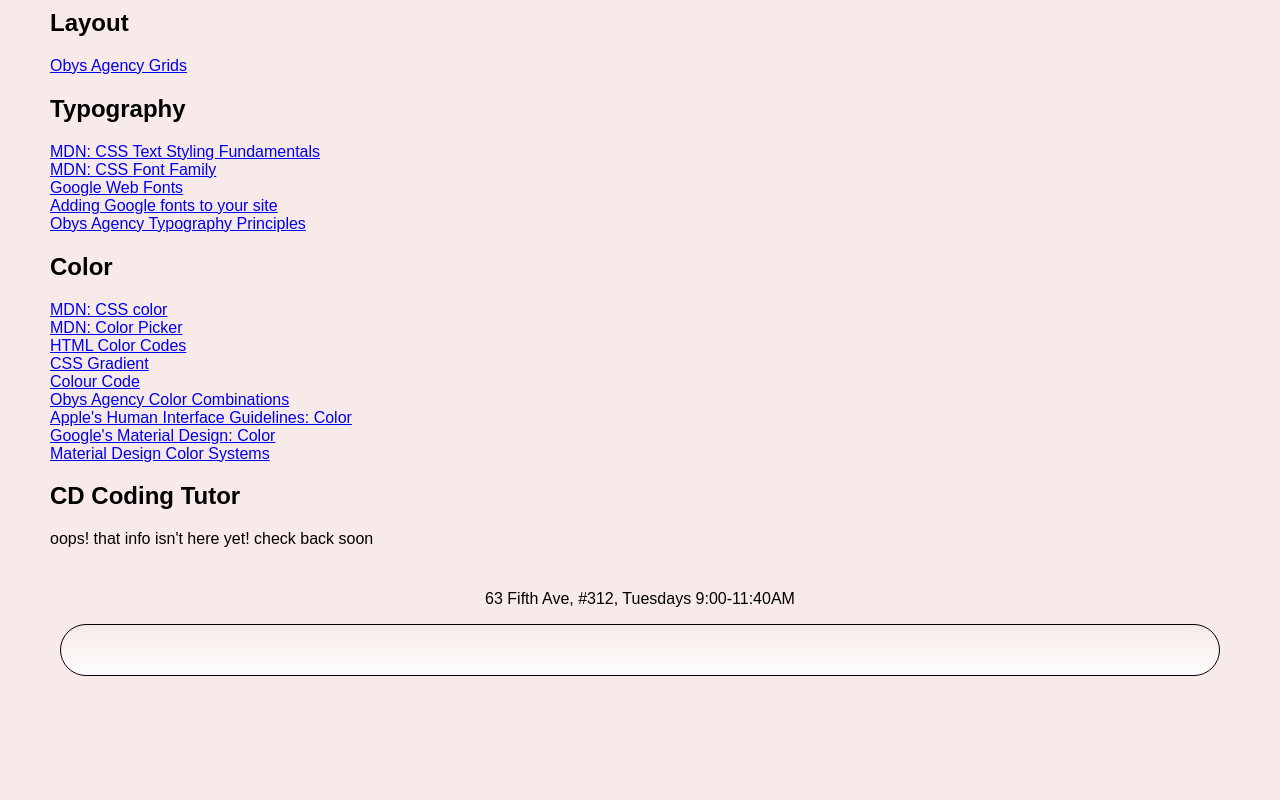
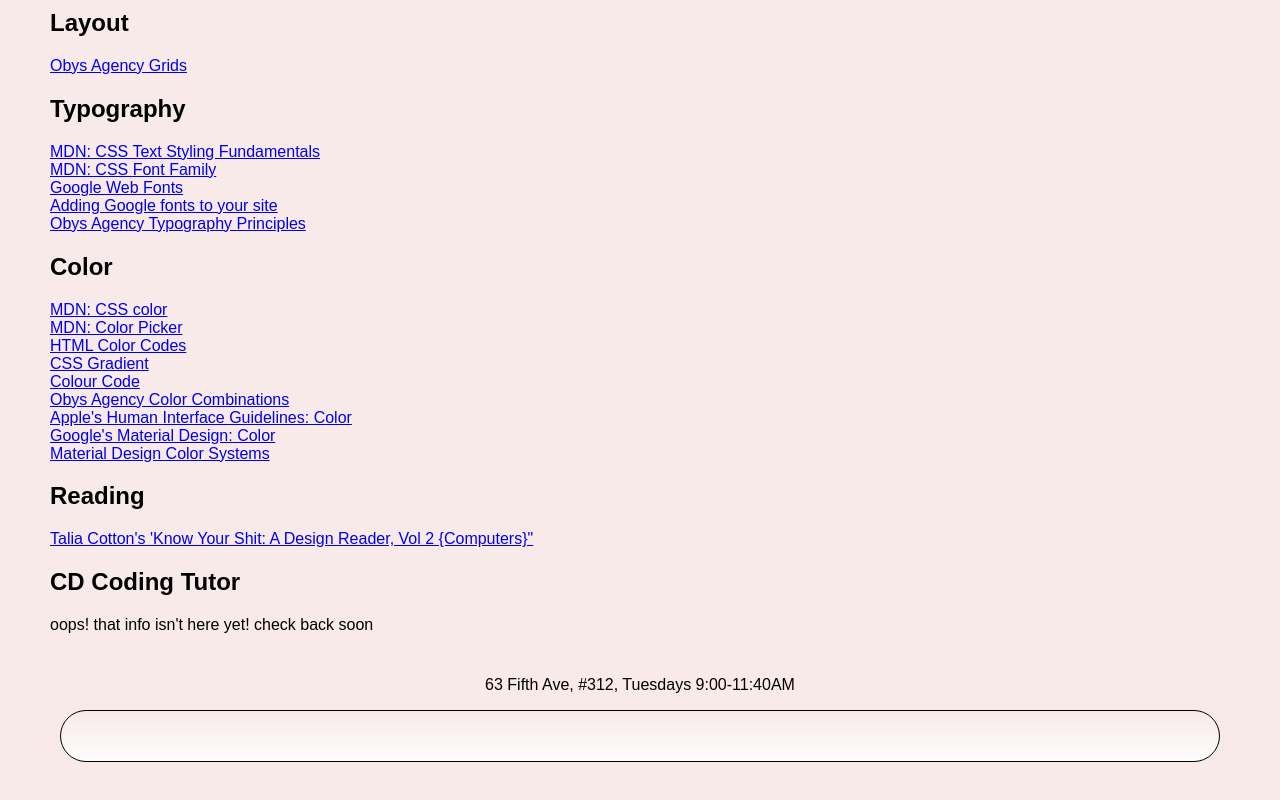
Before and after one commit to dawnsink/coreinteraction1, a plain HTML site: page resources.html in a window 1280 px wide. Shown: the part 1485-2285 px from the top of the page. Before the commit the page ends 2221 px from the top, so only its background shows below. Drawn offline with nearby package versions, Linux system fonts and the light colour scheme; a web font is replaced by a local one.

Commit message:
add 'Reading' resource

```diff
--- a/resources.html
+++ b/resources.html
@@ -98,6 +98,9 @@
             <div><a href="https://material.io/archive/guidelines/style/color.html" target="blank" rel="noopener noreferrer">Google's Material Design: Color</a> </div>
             <div><a href="https://material.io/design/color/the-color-system.html#color-usage-and-palettes" target="blank" rel="noopener noreferrer">Material Design Color Systems</a> </div>
 
+            <h2>Reading</h2>
+            <div><a href="https://taliacotton.com/read/" target="blank" rel="noopener noreferrer">Talia Cotton's 'Know Your Shit: A Design Reader, Vol 2 {Computers}"</a> </div>
+
             <h2>CD Coding Tutor</h2>
             <p>oops! that info isn't here yet! check back soon</p>
 
```
